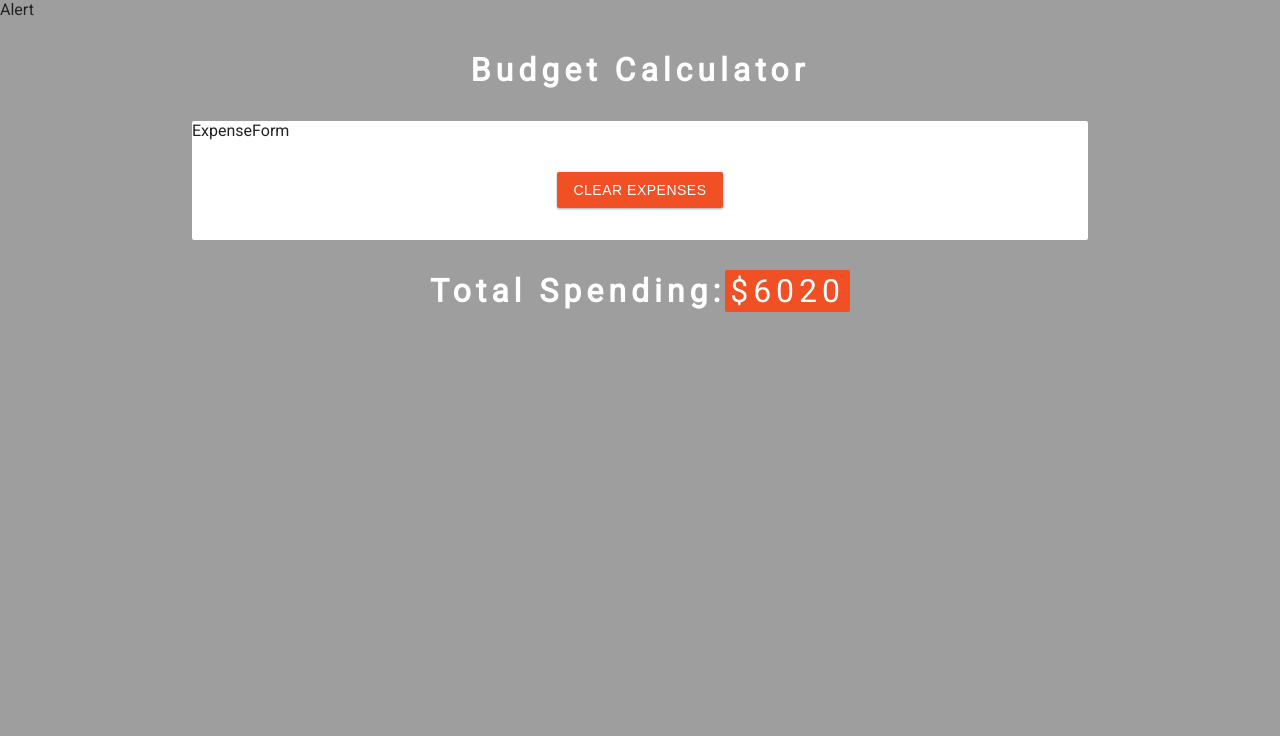
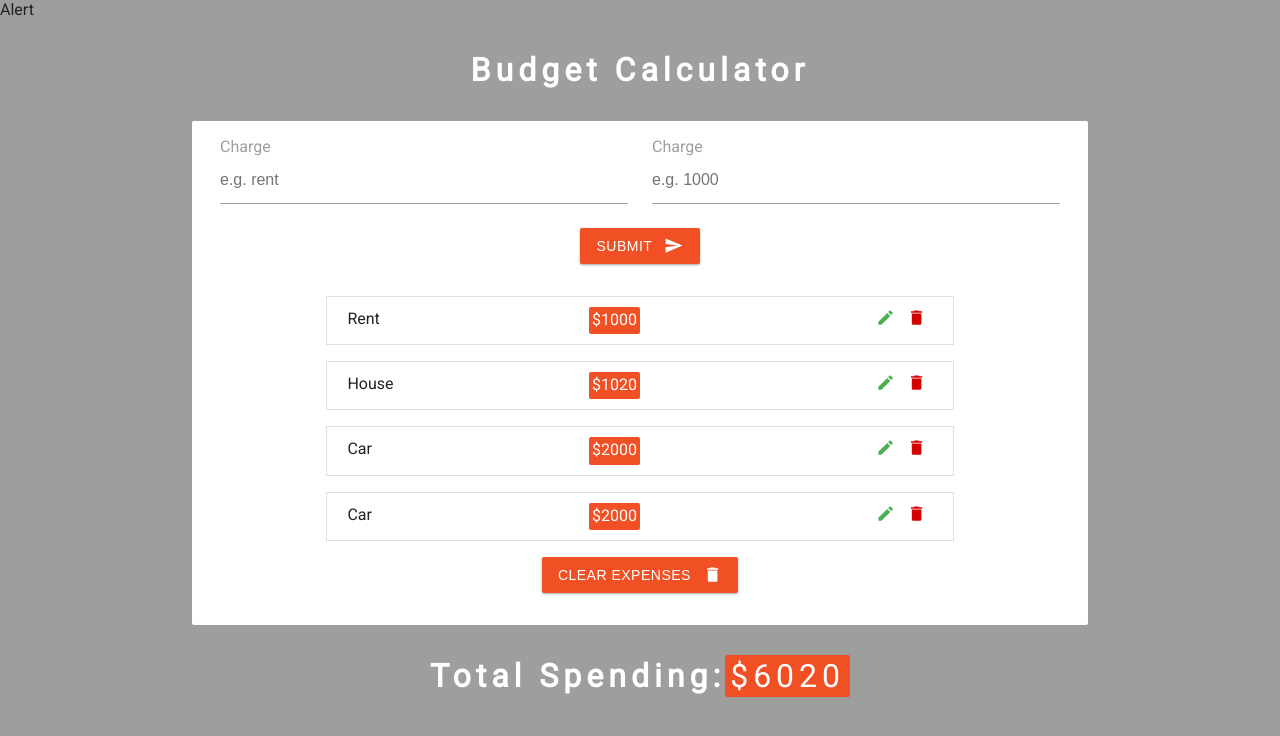
Before and after one commit to adu-steve/Budget_Calculator, a React (Create React App) app: page / in a window 1280 px wide. Shown: the top 736 px of the page. Built offline with nearby package versions, Linux system fonts and the light colour scheme.

Commit message:
Budget functionality
New budget can be typed and added to the list of budgets already available using the submit button

```diff
--- a/src/App.js
+++ b/src/App.js
@@ -1,5 +1,5 @@
 import "./App.css";
-import { ExpenseItem } from "./components/ExpenseItem";
+
 import { Alert } from "./components/Alert";
 import { ExpenseForm } from "./components/ExpenseForm";
 import { v4 } from "uuid";
@@ -15,12 +15,37 @@ const initialExpenses = [
 
 function App() {
   const [expenses, setExpenses] = useState(initialExpenses);
+  const [charge, setCharge] = useState("");
+  const [amount, setAmount] = useState("");
+  const handleCharge = (e) => {
+    setCharge(e.target.value);
+  };
+  const handleAmount = (e) => {
+    setAmount(e.target.value);
+  };
+  const handleSubmit = (e) => {
+    e.preventDefault();
+    if (charge !== "" && amount > 0) {
+      const singleExpense = { id: v4(), charge, amount };
+      setExpenses([...expenses, singleExpense]);
+      setAmount("");
+      setCharge("");
+    } else {
+    }
+  };
+
   return (
     <>
       <Alert />
       <h1>Budget Calculator</h1>
       <main className="App">
-        <ExpenseForm />
+        <ExpenseForm
+          charge={charge}
+          amount={amount}
+          handleCharge={handleCharge}
+          handleAmount={handleAmount}
+          handleSubmit={handleSubmit}
+        />
         <ExpenseLists expenses={expenses} />
       </main>
       <h1>
@@ -28,7 +53,7 @@ function App() {
         <span className="total">
           $
           {expenses.reduce((acc, curr) => {
-            return (acc += curr.amount);
+            return (acc += parseInt(curr.amount));
           }, 0)}
         </span>
       </h1>
--- a/src/components/ExpenseForm.js
+++ b/src/components/ExpenseForm.js
@@ -1,5 +1,40 @@
 import React from "react";
+import { MdSend } from "react-icons/md";
 
-export const ExpenseForm = () => {
-  return <div>ExpenseForm</div>;
+export const ExpenseForm = ({ ...props }) => {
+  const { charge, amount, handleAmount, handleSubmit, handleCharge } = props;
+  return (
+    <form onSubmit={handleSubmit}>
+      <div className="form-center">
+        <div className="form-group">
+          <label htmlFor="charge">Charge</label>
+          <input
+            type="text"
+            className="form-control"
+            id="charge"
+            name="charge"
+            placeholder="e.g. rent"
+            value={charge}
+            onChange={handleCharge}
+          ></input>
+        </div>
+        <div className="form-group">
+          <label htmlFor="amount">Charge</label>
+          <input
+            type="number"
+            className="form-control"
+            id="amount"
+            name="amount"
+            placeholder="e.g. 1000"
+            value={amount}
+            onChange={handleAmount}
+          ></input>
+        </div>
+      </div>
+      <button type="submit" className="btn">
+        Submit
+        <MdSend className="btn-icon" />
+      </button>
+    </form>
+  );
 };
--- a/src/components/ExpenseItem.js
+++ b/src/components/ExpenseItem.js
@@ -1,6 +1,22 @@
 import React from "react";
+import { MdDelete, MdEdit } from "react-icons/md";
 
 export const ExpenseItem = ({ expense }) => {
   const { id, charge, amount } = expense;
-  return <li className=""></li>;
+  return (
+    <li className="item">
+      <div className="info">
+        <span className="expense">{charge}</span>
+        <span className="amount">${amount}</span>
+      </div>
+      <div>
+        <button className="edit-btn" aria-label="edit button">
+          <MdEdit />
+        </button>
+        <button className="clear-btn" aria-label="delete button">
+          <MdDelete />
+        </button>
+      </div>
+    </li>
+  );
 };
--- a/src/components/ExpenseLists.js
+++ b/src/components/ExpenseLists.js
@@ -1,5 +1,6 @@
 import React from "react";
 import { ExpenseItem } from "./ExpenseItem";
+import { MdDelete } from "react-icons/md";
 
 export const ExpenseLists = ({ expenses }) => {
   return (
@@ -9,7 +10,12 @@ export const ExpenseLists = ({ expenses }) => {
           return <ExpenseItem key={expense.id} expense={expense} />;
         })}
       </ul>
-      {expenses.length > 0 && <button className="btn">Clear Expenses</button>}
+      {expenses.length > 0 && (
+        <button className="btn">
+          Clear Expenses
+          <MdDelete className="btn-icon" />
+        </button>
+      )}
     </>
   );
 };
```
